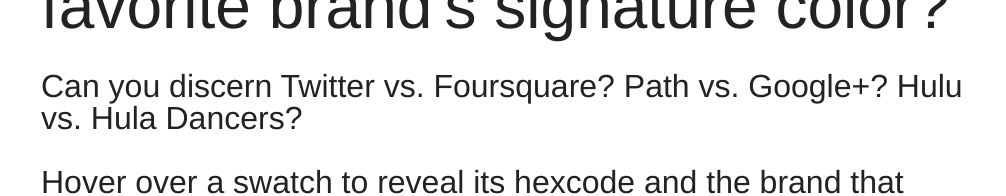
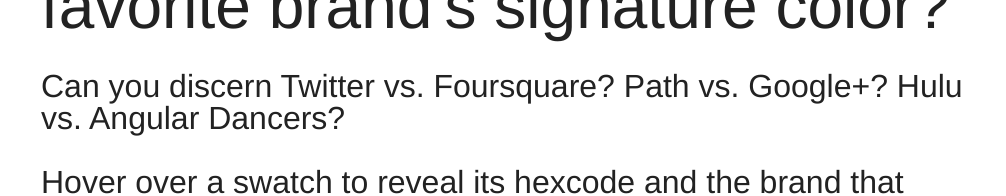
Before and after one commit to heyneff/brand-colors, a plain HTML site: page index.html in a window 1280 px wide. Shown: the part 122-318 px from the top of the page, without its empty margins (134-1140 px from the left). Drawn offline with Linux system fonts and the light colour scheme.

Commit message:
Test update of Angular Branch
Change should be reflected only in index.html in Angular branch..

```diff
--- a/index.html
+++ b/index.html
@@ -20,7 +20,7 @@
 	<div class="row">
 		<div class="12 columns">
 			<h1>How well do you know your favorite brand's signature color?</h1>
-			<h2>Can you discern Twitter vs. Foursquare? Path vs. Google+? Hulu vs. Hula Dancers?</h2>
+			<h2>Can you discern Twitter vs. Foursquare? Path vs. Google+? Hulu vs. Angular Dancers?</h2>
 			<h2>Hover over a swatch to reveal its hexcode and the brand that calims it. Click through for brand guidleines.</h2>
 			<ul>
 				<li>
```
